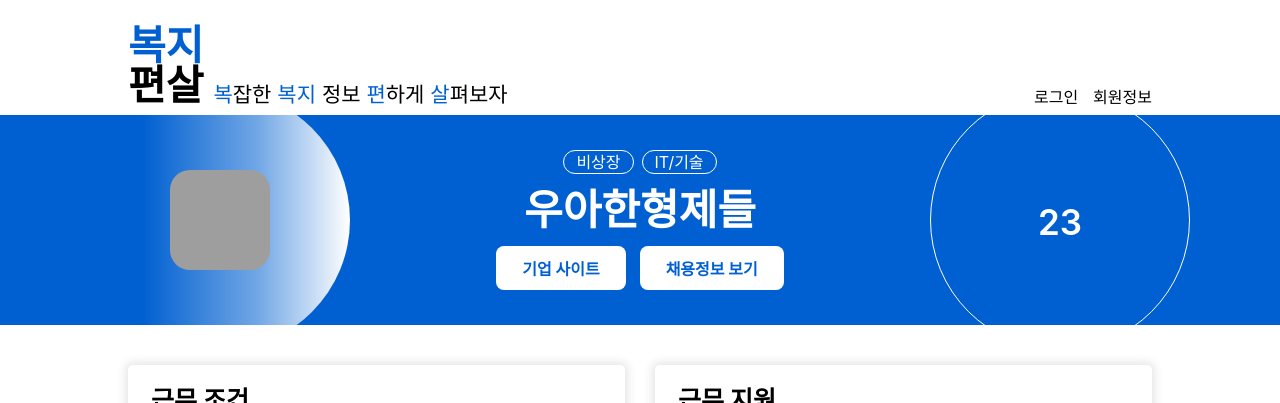
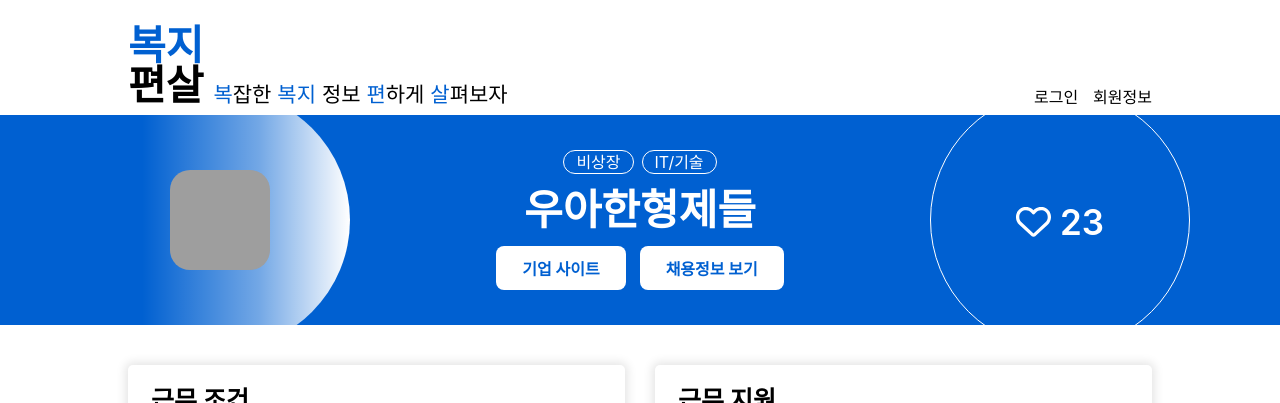
Before and after one commit to jinyun3075/bokjips, a Next.js app: page /corp/1 in a window 1280 px wide. Shown: the top 403 px of the page. Built offline with nearby package versions, Linux system fonts and the light colour scheme; grey boxes are pictures that could not be loaded; a web font is replaced by a local one.

Commit message:
:bug: next.js에서 fontawesome 에러 해결

```diff
--- /dev/null
+++ b/babel-plugin-macros.config.js
@@ -0,0 +1,5 @@
+module.exports = {
+    'fontawesome-svg-core': {
+      'license': 'free'
+    }
+}
--- /dev/null
+++ b/babel.config.js
@@ -0,0 +1,5 @@
+module.exports = function (api) {
+    return {
+    plugins: ["macros"],
+};
+};
--- a/package.json
+++ b/package.json
@@ -15,6 +15,7 @@
     "@fortawesome/free-regular-svg-icons": "^6.1.1",
     "@fortawesome/free-solid-svg-icons": "^6.1.1",
     "@fortawesome/react-fontawesome": "^0.1.18",
+    "babel-plugin-macros": "^3.1.0",
     "next": "12.1.6",
     "react": "18.1.0",
     "react-dom": "18.1.0"
--- a/src/components/company/InfoBanner.jsx
+++ b/src/components/company/InfoBanner.jsx
@@ -1,5 +1,9 @@
 import styled from '@emotion/styled';
-import { COLOR } from '../../constants'
+import { COLOR } from '../../constants';
+import { FontAwesomeIcon } from '@fortawesome/react-fontawesome';
+import { faHeart as faHeartS } from '@fortawesome/free-solid-svg-icons'
+import { faHeart as faHeartR } from '@fortawesome/free-regular-svg-icons'
+
 
 export default function InfoBanner({
     stock, category, logo, name, good
@@ -22,8 +26,9 @@
                 <Good>
                     <GoodBtn
                         type="button"
-                        onClick={() => {alert("좋아요 클릭")}}>
-                        {good}
+                        onClick={() => {alert("좋아요 클릭")}}
+                    >
+                    <FontAwesomeIcon icon={faHeartR} /> {good}
                     </GoodBtn>
                 </Good>
             </Wrap>
--- a/src/pages/_app.js
+++ b/src/pages/_app.js
@@ -1,5 +1,8 @@
 import '../styles/globals.css'
 import { Layout } from '../components/layouts';
+import { config } from '@fortawesome/fontawesome-svg-core';
+import '@fortawesome/fontawesome-svg-core/styles.css';
+config.autoAddCss = false;
 
 function MyApp({ Component, pageProps }) {
   return (
```
Also changed, not shown: 1 other file (tests, documents, lock files or other folders).
